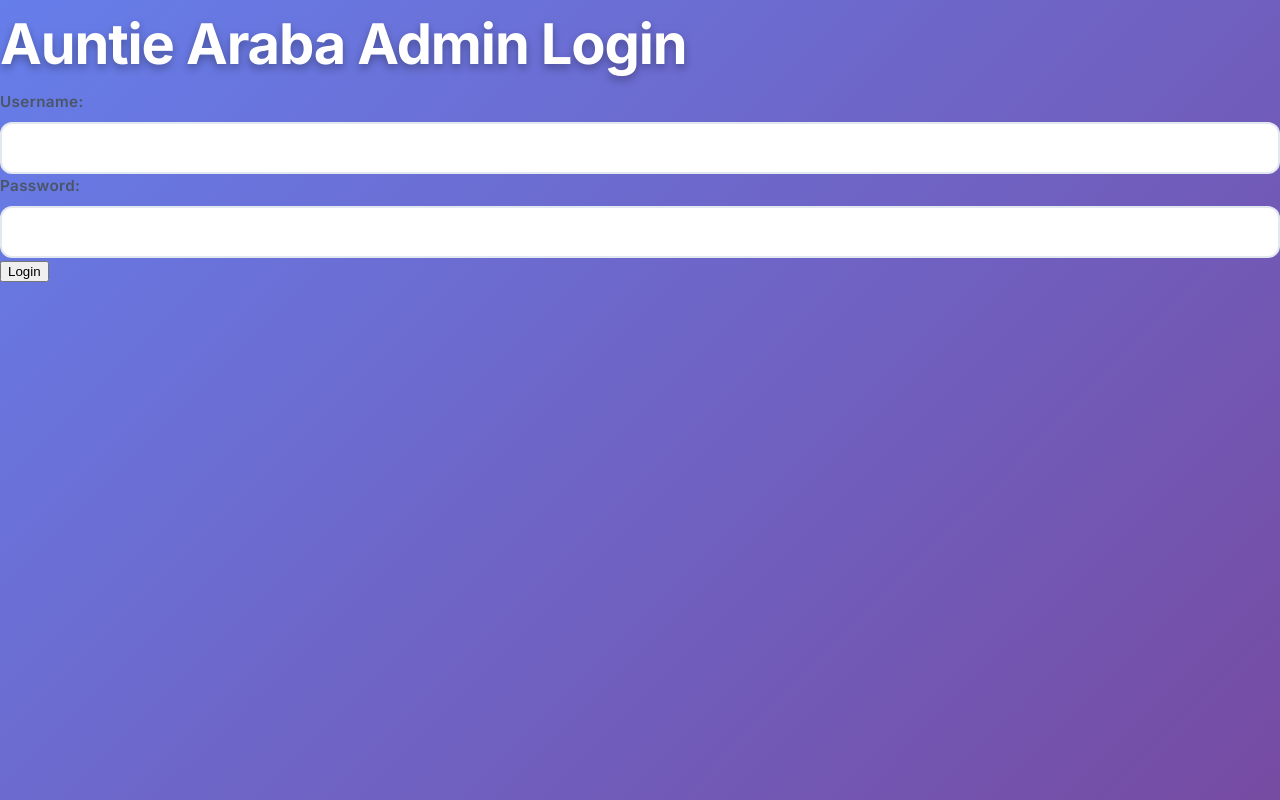
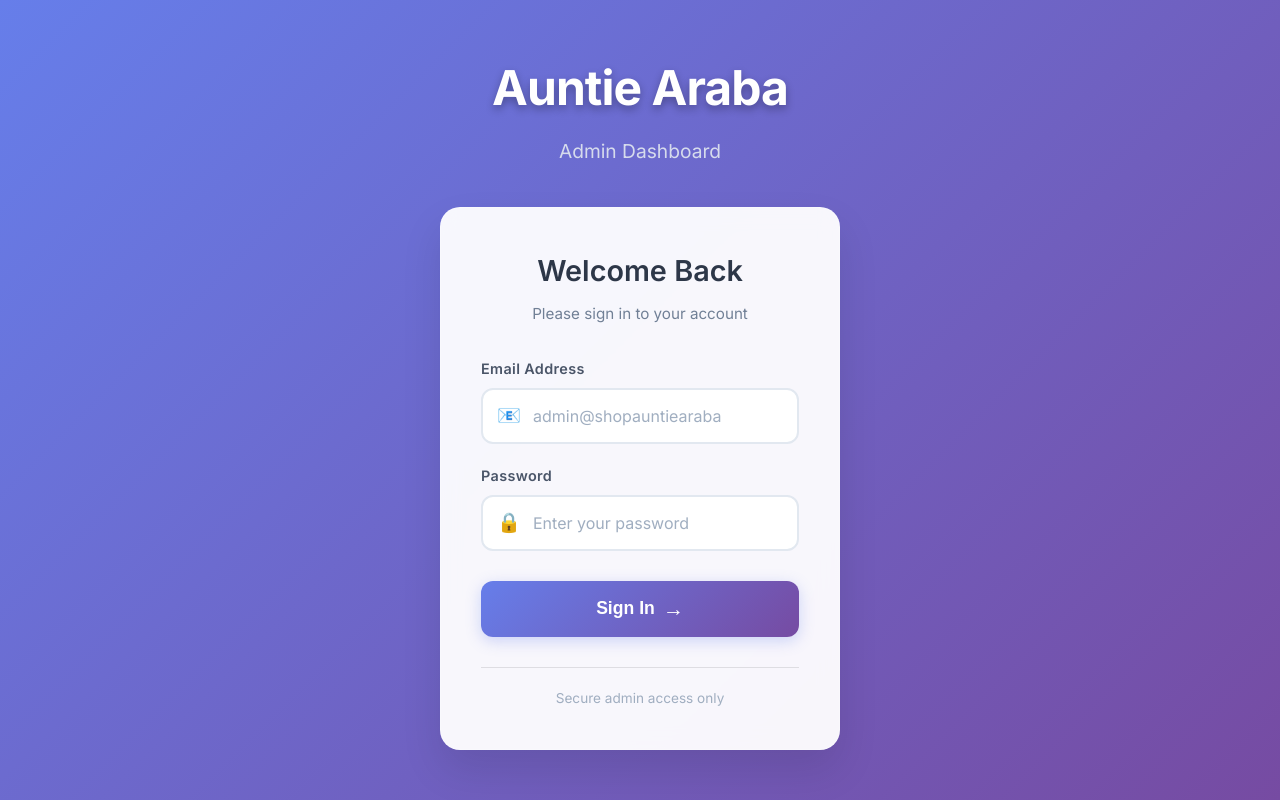
Before and after one commit to dromorongit/AuntieArabaShopPMS, a website: page login.html in a window 1280 px wide. Drawn offline with Linux system fonts and the light colour scheme.

Commit message:
Redesign login page with professional aesthetic and update credentials

```diff
--- a/index.js
+++ b/index.js
@@ -87,9 +87,9 @@ app.get('/dashboard', (req, res) => {
 // Login route
 app.post('/login', async (req, res) => {
   const { username, password } = req.body;
-  // Simple hardcoded credentials for demo
-  const adminUsername = 'admin';
-  const adminPassword = 'password'; // In production, hash and store in DB
+  // Admin credentials
+  const adminUsername = 'admin@shopauntiearaba';
+  const adminPassword = 'auntiearaba123';
 
   if (username === adminUsername && password === adminPassword) {
     req.session.loggedIn = true;
--- a/login.html
+++ b/login.html
@@ -6,20 +6,47 @@
   <title>Auntie Araba Admin Login</title>
   <link rel="stylesheet" href="style.css">
 </head>
-<body>
-  <h1>Auntie Araba Admin Login</h1>
+<body class="login-page">
+  <div class="login-container">
+    <div class="login-header">
+      <h1>Auntie Araba</h1>
+      <p class="login-subtitle">Admin Dashboard</p>
+    </div>
 
-  <section id="login">
-    <form id="loginForm">
-      <label for="username">Username:</label>
-      <input type="text" id="username" required><br>
+    <div class="login-card">
+      <div class="login-card-header">
+        <h2>Welcome Back</h2>
+        <p>Please sign in to your account</p>
+      </div>
 
-      <label for="password">Password:</label>
-      <input type="password" id="password" required><br>
+      <form id="loginForm" class="login-form">
+        <div class="form-group">
+          <label for="username">Email Address</label>
+          <div class="input-group">
+            <span class="input-icon">📧</span>
+            <input type="email" id="username" placeholder="admin@shopauntiearaba" required>
+          </div>
+        </div>
 
-      <button type="submit">Login</button>
-    </form>
-  </section>
+        <div class="form-group">
+          <label for="password">Password</label>
+          <div class="input-group">
+            <span class="input-icon">🔒</span>
+            <input type="password" id="password" placeholder="Enter your password" required>
+          </div>
+        </div>
+
+        <button type="submit" class="login-btn">
+          <span class="btn-text">Sign In</span>
+          <span class="btn-icon">→</span>
+        </button>
+      </form>
+
+      <div class="login-footer">
+        <p>Secure admin access only</p>
+      </div>
+    </div>
+  </div>
 
   <script src="login.js"></script>
 </body>
--- a/login.js
+++ b/login.js
@@ -1,29 +1,79 @@
 document.addEventListener('DOMContentLoaded', () => {
   const loginForm = document.getElementById('loginForm');
+  const loginBtn = document.querySelector('.login-btn');
+  const btnText = document.querySelector('.btn-text');
 
-  loginForm.addEventListener('submit', (e) => {
+  loginForm.addEventListener('submit', async (e) => {
     e.preventDefault();
 
-    const username = document.getElementById('username').value;
+    const username = document.getElementById('username').value.trim();
     const password = document.getElementById('password').value;
 
-    fetch('/login', {
+    // Show loading state
+    const originalText = btnText.textContent;
+    btnText.textContent = 'Signing In...';
+    loginBtn.disabled = true;
+
+    try {
+      const response = await fetch('/login', {
         method: 'POST',
         headers: {
           'Content-Type': 'application/json',
         },
         body: JSON.stringify({ username, password }),
-    })
-    .then(response => {
+      });
+
       if (response.ok) {
+        // Success - redirect to dashboard
         window.location.href = '/dashboard';
       } else {
-        alert('Invalid credentials');
+        // Invalid credentials
+        showLoginError('Invalid email or password. Please try again.');
       }
-    })
-    .catch(error => {
+    } catch (error) {
       console.error('Error logging in:', error);
-      alert('Login failed');
+      showLoginError('Login failed. Please check your connection and try again.');
+    } finally {
+      // Reset button state
+      btnText.textContent = originalText;
+      loginBtn.disabled = false;
+    }
   });
 });
+
+function showLoginError(message) {
+  // Remove existing error message
+  const existingError = document.querySelector('.login-error');
+  if (existingError) {
+    existingError.remove();
+  }
+
+  // Create and show error message
+  const errorDiv = document.createElement('div');
+  errorDiv.className = 'login-error';
+  errorDiv.innerHTML = `
+    <div style="display: flex; align-items: center; gap: 8px; color: #e53e3e; font-size: 0.9em; margin-top: 15px;">
+      <span>⚠️</span>
+      <span>${message}</span>
+    </div>
+  `;
+
+  const loginForm = document.querySelector('.login-form');
+  loginForm.appendChild(errorDiv);
+
+  // Shake animation for inputs
+  const inputs = document.querySelectorAll('.login-form input');
+  inputs.forEach(input => {
+    input.style.animation = 'shake 0.5s ease-in-out';
+    setTimeout(() => {
+      input.style.animation = '';
+    }, 500);
   });
+
+  // Auto-hide error after 5 seconds
+  setTimeout(() => {
+    if (errorDiv.parentNode) {
+      errorDiv.remove();
+    }
+  }, 5000);
+}
--- a/style.css
+++ b/style.css
@@ -540,6 +540,177 @@ select[multiple] {
   background: linear-gradient(135deg, #718096 0%, #4a5568 100%);
 }
 
+/* Login Page Styles */
+.login-page {
+  min-height: 100vh;
+  background: linear-gradient(135deg, #667eea 0%, #764ba2 100%);
+  display: flex;
+  align-items: center;
+  justify-content: center;
+  padding: 20px;
+  font-family: 'Inter', -apple-system, BlinkMacSystemFont, 'Segoe UI', Roboto, sans-serif;
+}
+
+.login-container {
+  max-width: 400px;
+  width: 100%;
+  text-align: center;
+}
+
+.login-header h1 {
+  color: #ffffff;
+  font-size: 3em;
+  font-weight: 700;
+  margin: 0 0 10px 0;
+  text-shadow: 0 4px 8px rgba(0,0,0,0.3);
+  letter-spacing: -0.02em;
+}
+
+.login-subtitle {
+  color: #e2e8f0;
+  font-size: 1.2em;
+  font-weight: 400;
+  margin: 0 0 40px 0;
+  opacity: 0.9;
+}
+
+.login-card {
+  background: rgba(255, 255, 255, 0.95);
+  backdrop-filter: blur(10px);
+  border-radius: 20px;
+  padding: 40px;
+  box-shadow: 0 20px 40px rgba(0,0,0,0.1);
+  border: 1px solid rgba(255, 255, 255, 0.2);
+}
+
+.login-card-header h2 {
+  color: #2d3748;
+  font-size: 1.8em;
+  font-weight: 600;
+  margin: 0 0 8px 0;
+}
+
+.login-card-header p {
+  color: #718096;
+  margin: 0 0 30px 0;
+  font-size: 0.95em;
+}
+
+.login-form {
+  display: flex;
+  flex-direction: column;
+  gap: 20px;
+}
+
+.form-group {
+  text-align: left;
+}
+
+.form-group label {
+  display: block;
+  color: #4a5568;
+  font-weight: 600;
+  font-size: 0.9em;
+  margin-bottom: 8px;
+  letter-spacing: 0.025em;
+}
+
+.input-group {
+  position: relative;
+  display: flex;
+  align-items: center;
+}
+
+.input-icon {
+  position: absolute;
+  left: 16px;
+  font-size: 1.2em;
+  color: #a0aec0;
+  z-index: 1;
+}
+
+.login-form input {
+  width: 100%;
+  padding: 16px 16px 16px 50px;
+  border: 2px solid #e2e8f0;
+  border-radius: 12px;
+  font-size: 1em;
+  transition: all 0.3s ease;
+  background: #ffffff;
+  font-family: inherit;
+}
+
+.login-form input:focus {
+  outline: none;
+  border-color: #667eea;
+  box-shadow: 0 0 0 3px rgba(102, 126, 234, 0.1);
+  transform: translateY(-1px);
+}
+
+.login-form input::placeholder {
+  color: #a0aec0;
+  opacity: 1;
+}
+
+.login-btn {
+  background: linear-gradient(135deg, #667eea 0%, #764ba2 100%);
+  color: white;
+  padding: 16px 32px;
+  border: none;
+  border-radius: 12px;
+  cursor: pointer;
+  font-size: 1.1em;
+  font-weight: 600;
+  transition: all 0.3s ease;
+  box-shadow: 0 4px 15px rgba(102, 126, 234, 0.3);
+  display: flex;
+  align-items: center;
+  justify-content: center;
+  gap: 8px;
+  margin-top: 10px;
+}
+
+.login-btn:hover {
+  background: linear-gradient(135deg, #5a67d8 0%, #6b46c1 100%);
+  transform: translateY(-2px);
+  box-shadow: 0 8px 25px rgba(102, 126, 234, 0.4);
+}
+
+.btn-text {
+  font-weight: 600;
+}
+
+.btn-icon {
+  font-size: 1.2em;
+  transition: transform 0.3s ease;
+}
+
+.login-btn:hover .btn-icon {
+  transform: translateX(4px);
+}
+
+.login-footer {
+  margin-top: 30px;
+  padding-top: 20px;
+  border-top: 1px solid rgba(0,0,0,0.1);
+}
+
+.login-footer p {
+  color: #a0aec0;
+  font-size: 0.85em;
+  margin: 0;
+}
+
+.login-error {
+  animation: slideDown 0.3s ease-out;
+}
+
+@keyframes shake {
+  0%, 100% { transform: translateX(0); }
+  10%, 30%, 50%, 70%, 90% { transform: translateX(-5px); }
+  20%, 40%, 60%, 80% { transform: translateX(5px); }
+}
+
 /* Mobile responsiveness */
 @media (max-width: 768px) {
   .container {
```
Lines whose indentation alone changed are shown as unchanged.
